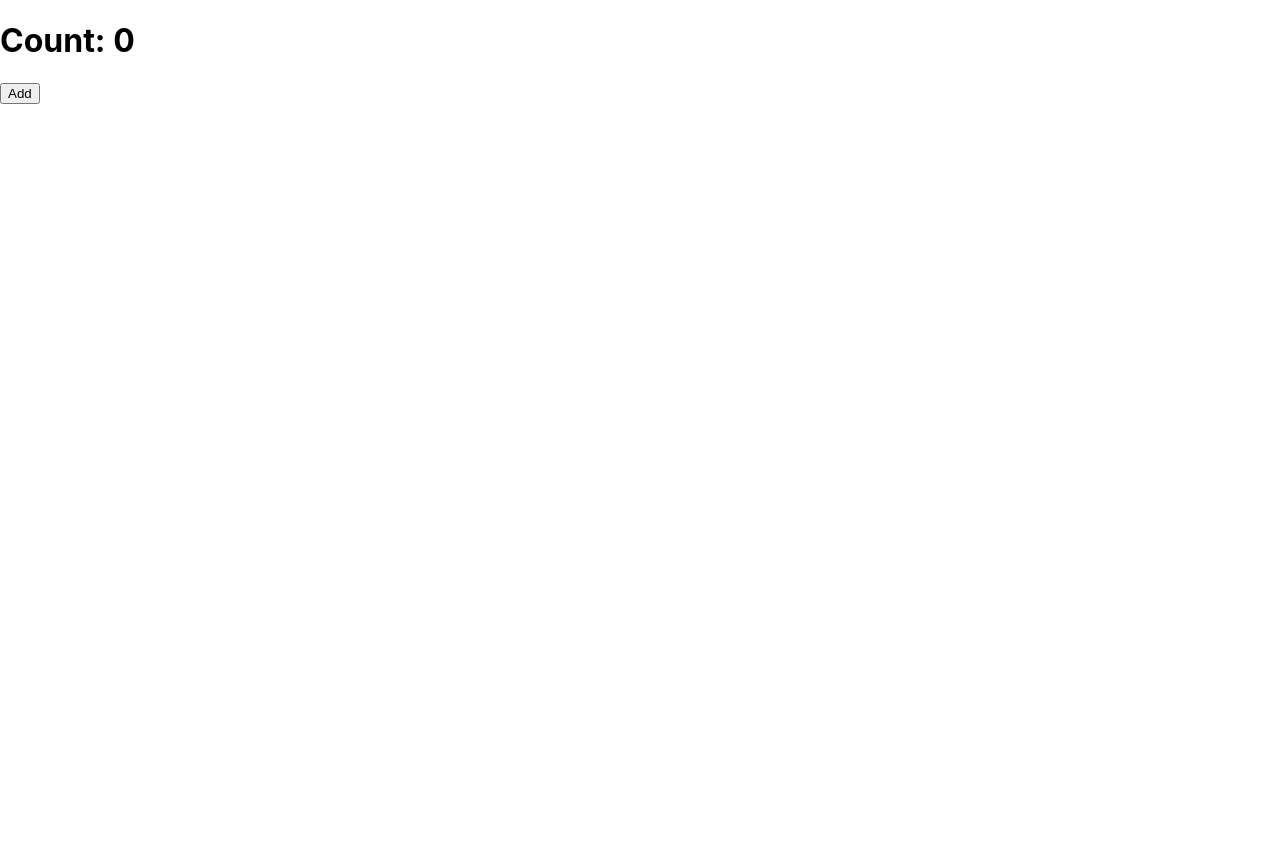
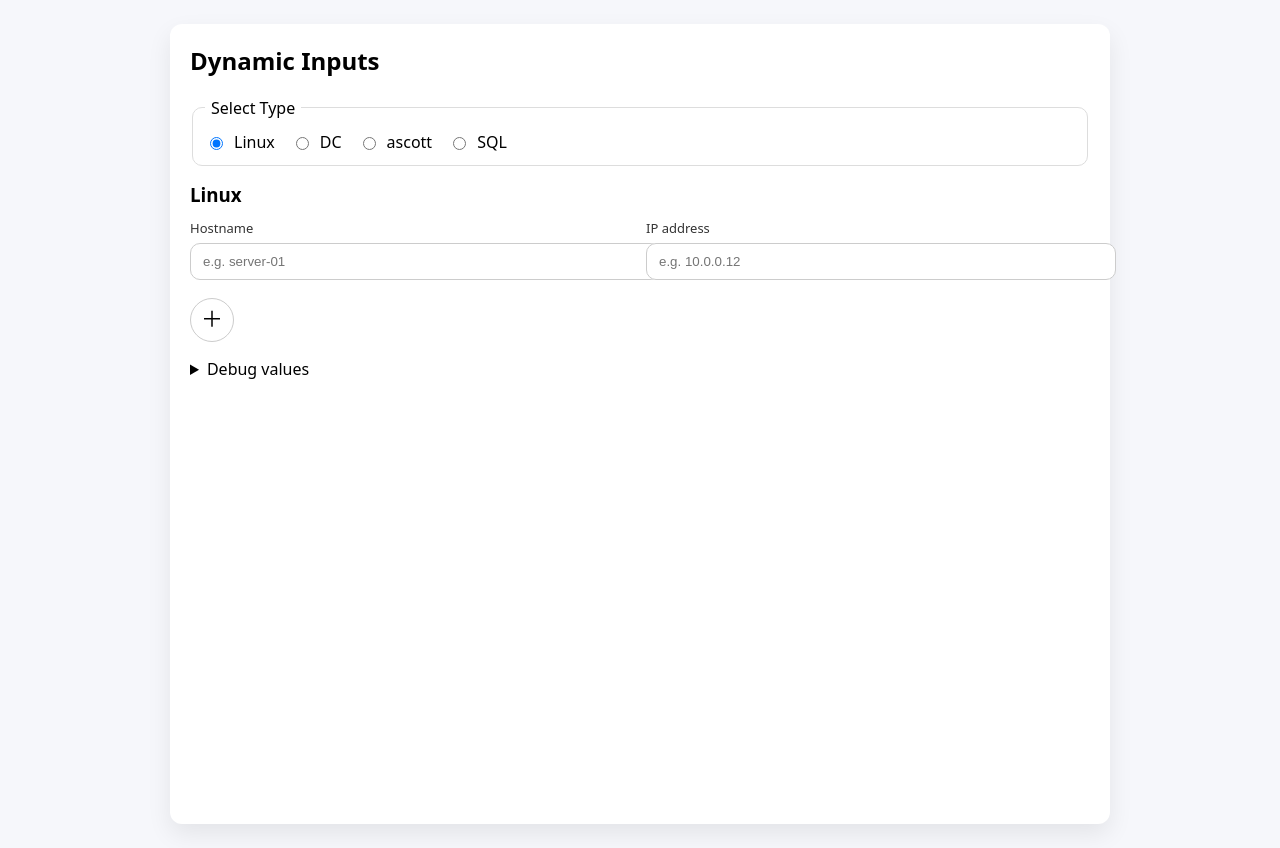
Before and after one commit to AndrewOng2066/testing_github_pages, a React (Create React App) app: page / in a window 1280 px wide. Before the commit the page ends 800 px from the top, so only its background shows below. Built offline with nearby package versions, Linux system fonts and the light colour scheme.

Commit message:
Sample Design

```diff
--- a/src/App.js
+++ b/src/App.js
@@ -1,14 +1,229 @@
-import { useState } from "react";
+import React, { useMemo, useState } from "react";
 
-function App() {
-  const [count, setCount] = useState(0);
+const OPTIONS = ["Linux", "DC", "ascott", "SQL"];
+
+export default function App() {
+  const [selected, setSelected] = useState("Linux");
+
+  // Linux: array of pairs { hostname, ip }
+  const [linuxRows, setLinuxRows] = useState([{ hostname: "", ip: "" }]);
+
+  // Others: map option -> array of ip strings
+  const [ipRowsByOption, setIpRowsByOption] = useState({
+    DC: [""],
+    ascott: [""],
+    SQL: [""],
+  });
+
+  const isLinux = selected === "Linux";
+
+  const otherOptions = useMemo(() => OPTIONS.filter((o) => o !== "Linux"), []);
+
+  const addLinuxRow = () =>
+    setLinuxRows((prev) => [...prev, { hostname: "", ip: "" }]);
+
+  const updateLinuxRow = (index, key, value) => {
+    setLinuxRows((prev) =>
+      prev.map((row, i) => (i === index ? { ...row, [key]: value } : row))
+    );
+  };
+
+  const addIpRow = (option) => {
+    setIpRowsByOption((prev) => ({
+      ...prev,
+      [option]: [...prev[option], ""],
+    }));
+  };
+
+  const updateIpRow = (option, index, value) => {
+    setIpRowsByOption((prev) => ({
+      ...prev,
+      [option]: prev[option].map((ip, i) => (i === index ? value : ip)),
+    }));
+  };
 
   return (
-    <div>
-      <h1>Count: {count}</h1>
-      <button onClick={() => setCount(count + 1)}>Add</button>
+    <div style={styles.page}>
+      <div style={styles.card}>
+        <h2 style={{ marginTop: 0 }}>Dynamic Inputs</h2>
+
+        {/* Radio group */}
+        <fieldset style={styles.fieldset}>
+          <legend style={styles.legend}>Select Type</legend>
+          <div style={styles.radioRow}>
+            {OPTIONS.map((opt) => (
+              <label key={opt} style={styles.radioLabel}>
+                <input
+                  type="radio"
+                  name="type"
+                  value={opt}
+                  checked={selected === opt}
+                  onChange={() => setSelected(opt)}
+                />
+                <span style={{ marginLeft: 8 }}>{opt}</span>
+              </label>
+            ))}
+          </div>
+        </fieldset>
+
+        {/* Conditional inputs */}
+        {isLinux ? (
+          <div style={styles.section}>
+            <h3 style={styles.sectionTitle}>Linux</h3>
+
+            {linuxRows.map((row, idx) => (
+              <div key={idx} style={styles.pairRow}>
+                <div style={styles.field}>
+                  <label style={styles.label}>Hostname</label>
+                  <input
+                    style={styles.input}
+                    type="text"
+                    value={row.hostname}
+                    onChange={(e) =>
+                      updateLinuxRow(idx, "hostname", e.target.value)
+                    }
+                    placeholder="e.g. server-01"
+                  />
+                </div>
+
+                <div style={styles.field}>
+                  <label style={styles.label}>IP address</label>
+                  <input
+                    style={styles.input}
+                    type="text"
+                    value={row.ip}
+                    onChange={(e) => updateLinuxRow(idx, "ip", e.target.value)}
+                    placeholder="e.g. 10.0.0.12"
+                  />
+                </div>
+              </div>
+            ))}
+
+            {/* plus icon BELOW the pairs */}
+            <button
+              type="button"
+              onClick={addLinuxRow}
+              style={styles.addButton}
+              aria-label="Add another Hostname/IP pair"
+              title="Add another Hostname/IP pair"
+            >
+              ＋
+            </button>
+          </div>
+        ) : (
+          <div style={styles.section}>
+            <h3 style={styles.sectionTitle}>{selected}</h3>
+
+            {/* For DC / ascott / SQL:
+                plus icon BEFORE the text field, and adds more fields */}
+            {(ipRowsByOption[selected] ?? [""]).map((ip, idx) => (
+              <div key={idx} style={styles.singleRow}>
+                <button
+                  type="button"
+                  onClick={() => addIpRow(selected)}
+                  style={styles.iconButton}
+                  aria-label={`Add another IP address for ${selected}`}
+                  title="Add another IP address"
+                >
+                  ＋
+                </button>
+
+                <div style={{ flex: 1 }}>
+                  <label style={styles.label}>IP address</label>
+                  <input
+                    style={styles.input}
+                    type="text"
+                    value={ip}
+                    onChange={(e) => updateIpRow(selected, idx, e.target.value)}
+                    placeholder="e.g. 10.0.0.12"
+                  />
+                </div>
+              </div>
+            ))}
+          </div>
+        )}
+
+        {/* Optional: quick debug output */}
+        <details style={{ marginTop: 16 }}>
+          <summary>Debug values</summary>
+          <pre style={{ whiteSpace: "pre-wrap" }}>
+            {JSON.stringify(
+              { selected, linuxRows, ipRowsByOption },
+              null,
+              2
+            )}
+          </pre>
+        </details>
+      </div>
     </div>
   );
 }
 
-export default App;
+const styles = {
+  page: {
+    minHeight: "100vh",
+    padding: 24,
+    display: "flex",
+    justifyContent: "center",
+    background: "#f6f7fb",
+    fontFamily: "system-ui, -apple-system, Segoe UI, Roboto, Arial, sans-serif",
+  },
+  card: {
+    width: "min(900px, 100%)",
+    background: "white",
+    borderRadius: 12,
+    padding: 20,
+    boxShadow: "0 10px 25px rgba(0,0,0,0.08)",
+  },
+  fieldset: {
+    border: "1px solid #ddd",
+    borderRadius: 10,
+    padding: 12,
+    marginBottom: 16,
+  },
+  legend: { padding: "0 6px" },
+  radioRow: { display: "flex", gap: 16, flexWrap: "wrap" },
+  radioLabel: { display: "flex", alignItems: "center", cursor: "pointer" },
+
+  section: { marginTop: 12 },
+  sectionTitle: { margin: "8px 0 12px" },
+
+  pairRow: { display: "flex", gap: 12, marginBottom: 12, flexWrap: "wrap" },
+  field: { flex: "1 1 280px" },
+  label: { display: "block", fontSize: 13, marginBottom: 6, color: "#333" },
+  input: {
+    width: "100%",
+    padding: "10px 12px",
+    borderRadius: 10,
+    border: "1px solid #ccc",
+    outline: "none",
+  },
+
+  addButton: {
+    marginTop: 6,
+    width: 44,
+    height: 44,
+    borderRadius: 999,
+    border: "1px solid #ccc",
+    background: "white",
+    cursor: "pointer",
+    fontSize: 22,
+    lineHeight: "22px",
+  },
+
+  singleRow: {
+    display: "flex",
+    gap: 10,
+    alignItems: "flex-end",
+    marginBottom: 12,
+  },
+  iconButton: {
+    width: 40,
+    height: 40,
+    borderRadius: 10,
+    border: "1px solid #ccc",
+    background: "white",
+    cursor: "pointer",
+    fontSize: 20,
+  },
+};
```
